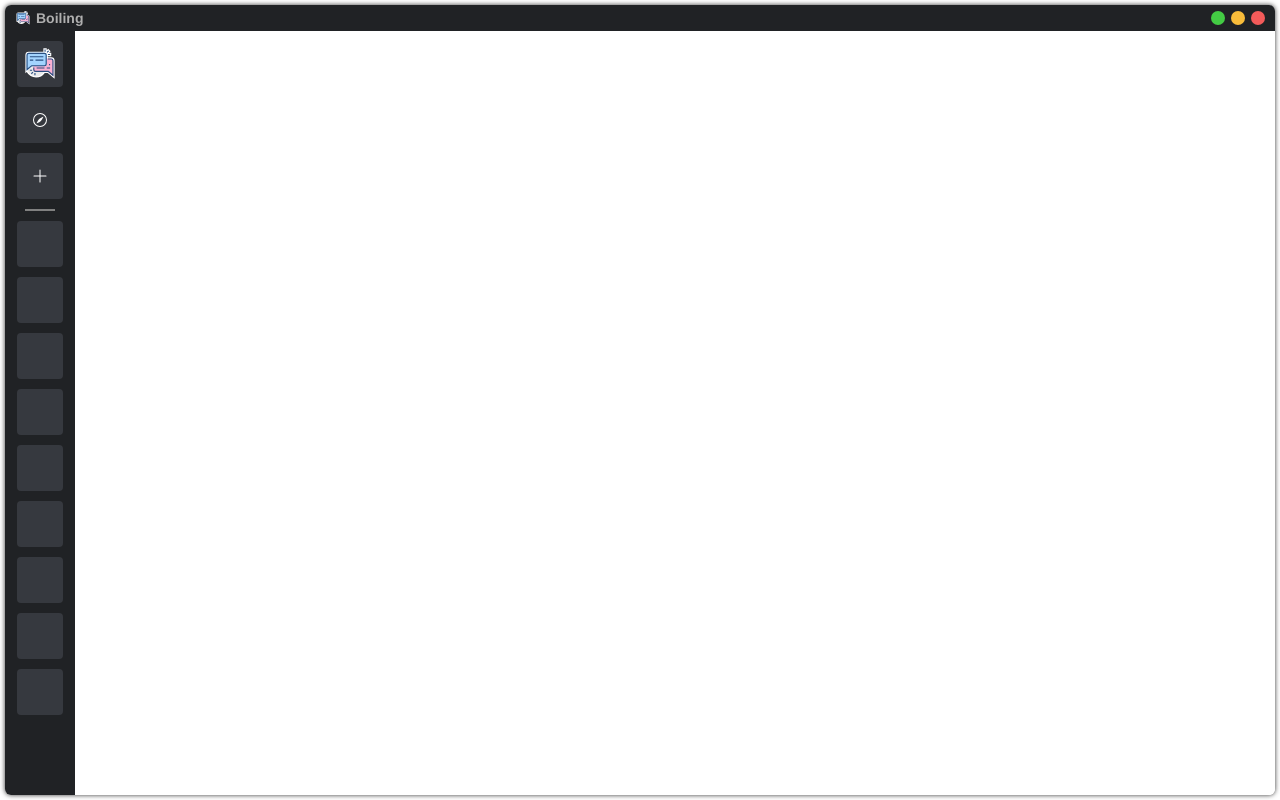
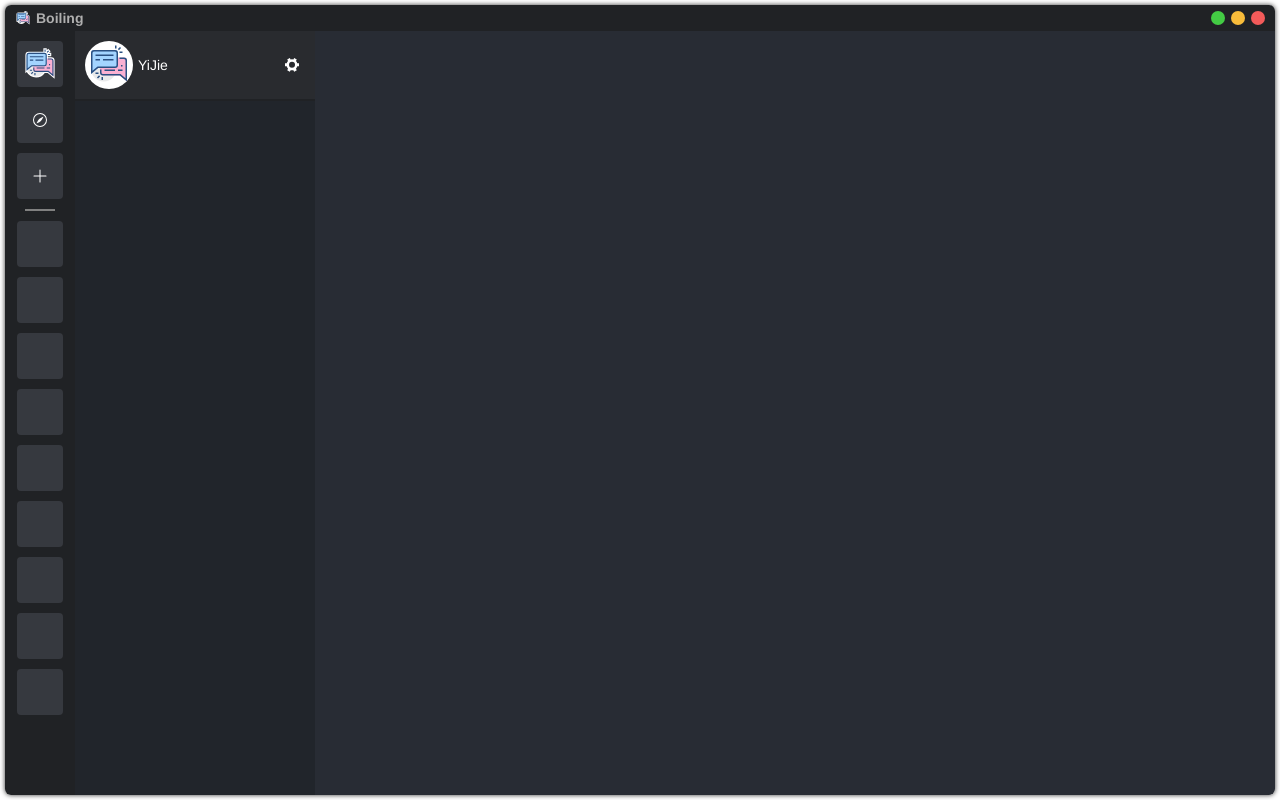
Before and after one commit to boiling-js/boiling, a Vue app in the folder packages/frontend/: page /home in a window 1280 px wide. Built offline with nearby package versions, Linux system fonts and the light colour scheme.

Commit message:
feat(frontend): home route and import vue-router

```diff
--- a/packages/frontend/package.json
+++ b/packages/frontend/package.json
@@ -16,6 +16,7 @@
     "sass": "^1.45.1",
     "unplugin-element-plus": "^0.1.3",
     "vite": "^2.7.6",
-    "vue": "^3.2.26"
+    "vue": "^3.2.26",
+    "vue-router": "^4.0.12"
   }
 }
--- a/packages/frontend/src/App.vue
+++ b/packages/frontend/src/App.vue
@@ -9,8 +9,11 @@
   </div>
   <div class="container">
     <panel-selector class="l"/>
-    <div class="r">
-    </div>
+    <router-view v-slot="{ Component }">
+      <transition name="el-fade-in-linear">
+        <component class="r" :is="Component"/>
+      </transition>
+    </router-view>
   </div>
 </template>
 
--- a/packages/frontend/src/main.ts
+++ b/packages/frontend/src/main.ts
@@ -2,6 +2,8 @@ import { createApp } from 'vue'
 
 import './assets/element.scss'
 import App from './App.vue'
+import router from './router'
 
 createApp(App)
+  .use(router)
   .mount('#app')
--- /dev/null
+++ b/packages/frontend/src/router.ts
@@ -0,0 +1,18 @@
+import { createRouter, createWebHistory } from 'vue-router'
+
+const router = createRouter({
+  history: createWebHistory(),
+  routes: [{
+    path: '/', redirect: '/home'
+  }, {
+    path: '/home',
+    name: 'home',
+    component: () => import('./views/Home.vue')
+  }, {
+    path: '/:pathMatch(.*)*',
+    component: () => import('element-plus').then(({ ElEmpty }) => ElEmpty),
+    props: { description: '访问到了不存在的页面' }
+  }]
+})
+
+export default router
--- /dev/null
+++ b/packages/frontend/src/views/Home.vue
@@ -0,0 +1,72 @@
+<template>
+  <div class="contain">
+    <div class="sidebar">
+      <div class="self-bar">
+        <div class="avatar">
+          <img width="48" src="../assets/img/favicon.svg" alt="">
+        </div>
+        <div class="detail">
+          <div class="name">YiJie</div>
+        </div>
+        <el-tooltip content="用户设置">
+          <el-icon :size="24"><tools/></el-icon>
+        </el-tooltip>
+      </div>
+    </div>
+    <div class="container">
+    </div>
+  </div>
+</template>
+
+<script lang="ts" setup>
+import { ElTooltip, ElIcon } from 'element-plus'
+import { Tools } from '@element-plus/icons-vue'
+</script>
+
+<style lang="scss" scoped>
+div.contain {
+  display: flex;
+  > div.sidebar {
+    width: 240px;
+    background-color: #21252b;
+    > div.self-bar {
+      display: flex;
+      justify-content: center;
+      align-items: center;
+      padding: 10px;
+      background-color: #292b2f;
+      border-bottom: 2px solid #202225;
+      > div.avatar {
+        width: 48px;
+        height: 48px;
+        > img {
+          background-color: #fff;
+          border-radius: 100%;
+        }
+      }
+      > div.detail {
+        flex-grow: 1;
+        padding: 5px;
+        > div.name {
+          font-size: 14px;
+          color: #fff;
+        }
+      }
+      > .el-icon {
+        --color: #fff;
+        padding: 5px;
+        border-radius: 4px;
+        cursor: pointer;
+        transition: 0.1s;
+        &:hover {
+          background-color: rgba(255, 255, 255, 0.3);
+        }
+      }
+    }
+  }
+  > div.container {
+    flex-grow: 1;
+    background-color: #282c34;
+  }
+}
+</style>
```
